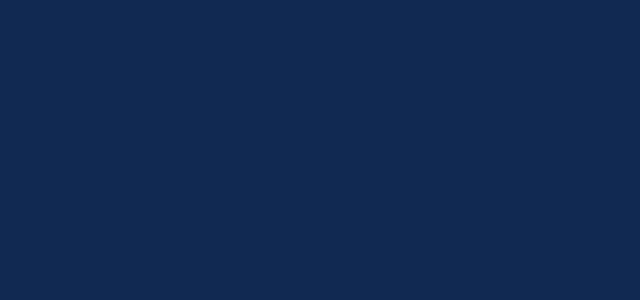
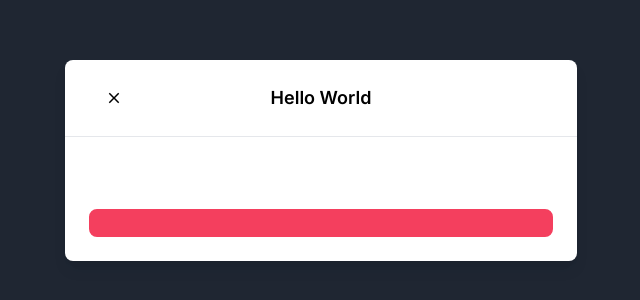
Before and after one commit to briannguy3n/freegroceries, a Next.js app: page / in a window 1280 px wide. Shown: the part 240-540 px from the top of the page, without its empty margins (319-959 px from the left). Built offline with nearby package versions, Linux system fonts and the light colour scheme.

Commit message:
Update layout.tsx

```diff
--- a/app/layout.tsx
+++ b/app/layout.tsx
@@ -23,7 +23,7 @@ export default function RootLayout({
       <body className={inter.className}>{children}
       <ClientOnly>
         <HomePage />
-        {/* <Modal title="Hello World" isOpen /> */}
+        <Modal title="Hello World" isOpen />
         <Sidebar />
 
       </ClientOnly>
```
